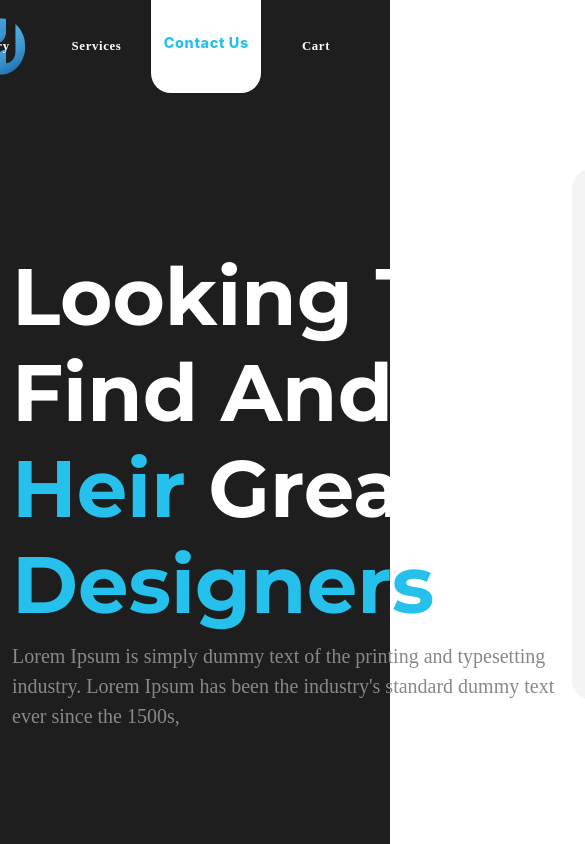
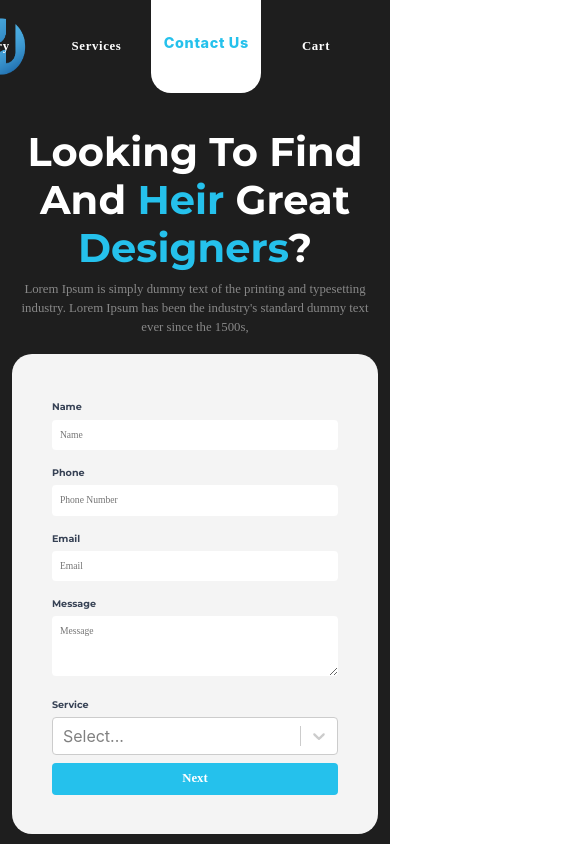
Before and after one commit to mineshpatel029/DezainaHub-WebV1, a React (Create React App) app: page /ContactUs in a window 390 px wide. Shown: the top 844 px of the page, 585 px wide, since content can reach past the window. Built offline with nearby package versions, Linux system fonts and the light colour scheme; a web font is replaced by a local one.

Commit message:
Contact US Page Mobile View Updated

```diff
--- a/src/Components/MainPages/ContactUsPage/ContactLandingSec/ContactLandingSec.css
+++ b/src/Components/MainPages/ContactUsPage/ContactLandingSec/ContactLandingSec.css
@@ -1,5 +1,5 @@
 .ContactLSMain {
-  height: 51.5rem;
+  height: 100vh;
   padding-top: 20vh;
   background-color: #1e1e1e;
   color: #ffffff;
@@ -65,4 +65,52 @@
   font-family: Martel Sans;
   font-weight: 800;
   border-radius: 0.25rem;
+}
+
+@media screen and (max-width: 900px) {
+  .ContactLSMain {
+    height: 51.5rem;
+    padding-top: 8rem;
+  }
+  .ContactLSMain .ContactLS {
+    display: flex;
+    flex-direction: column;
+  }
+  .ContactLSMain .ContactLS .ContactLS-Head {
+    margin-top: 0rem;
+    width: 100%;
+    text-align: center;
+  }
+  .ContactLSMain .ContactLS .ContactLS-Head .ContactLSHead-Heading {
+    font-size: 2.5rem;
+  }
+  .ContactLSMain .ContactLS .ContactLS-Head .ContactLSHead-Body {
+    font-size: 0.8rem;
+    width: 100%;
+  }
+  .ContactLSMain .ContactLS .ContactLS-FormContainer {
+    display: flex;
+    justify-content: center;
+    align-items: center;
+  }
+  .ContactLSMain .ContactLS .ContactLS-FormContainer .ContactLS-FormBox {
+    width: 25rem;
+    min-height: 30rem;
+    padding: 1rem 1.5rem;
+  }
+  .ContactLSMain .ContactLS .ContactLS-FormContainer .ContactLS-FormBox .ContactLS-Form {
+    gap: 0.5rem;
+  }
+  .ContactLSMain .ContactLS .ContactLS-FormContainer .ContactLS-FormBox .ContactLS-Form .ContactLSForm-Content .ContactLSForm-Label {
+    font-size: 0.6rem;
+  }
+  .ContactLSMain .ContactLS .ContactLS-FormContainer .ContactLS-FormBox .ContactLS-Form .ContactLSForm-Content .ContactLSForm-Input {
+    padding: 0.5rem;
+    width: 100%;
+    font-size: 0.6rem;
+  }
+  .ContactLSMain .ContactLS .ContactLS-FormContainer .ContactLS-FormBox .ContactLS-Form .ContactLSForm-Button {
+    height: 2rem;
+    font-size: 0.8rem;
+  }
 }/*# sourceMappingURL=ContactLandingSec.css.map */
--- a/src/Components/MainPages/ContactUsPage/ContactLandingSec/ContactLandingSec.scss
+++ b/src/Components/MainPages/ContactUsPage/ContactLandingSec/ContactLandingSec.scss
@@ -1,7 +1,7 @@
 @import "../../../GlobalComponents/GlobalStyles/GlobalStyles.scss";
 
 .ContactLSMain{
-    height: 51.5rem;
+    height: 100vh;
     padding-top: 20vh;
     background-color: $PrimaryColor;
     color: $SecondaryFontColor;
@@ -74,3 +74,55 @@
         }
     }
 }
+
+
+@media screen and (max-width: 900px){
+    .ContactLSMain{
+        height: 51.5rem;
+        padding-top: 8rem;
+        .ContactLS{
+            display: flex;
+            flex-direction: column;
+            .ContactLS-Head{
+                margin-top: 0rem;
+                width: 100%;
+                text-align: center;
+                .ContactLSHead-Heading{
+                    font-size: 2.5rem;
+                }
+                .ContactLSHead-Body{
+                    font-size: 0.8rem;
+                    width: 100%;
+                }
+            }
+            .ContactLS-FormContainer{
+                display: flex;
+                justify-content: center;
+                align-items: center;
+                .ContactLS-FormBox{
+                    width: 25rem;
+                    min-height: 30rem;
+                    padding: 1rem 1.5rem;
+                    .ContactLS-Form{
+                        gap: 0.5rem;
+                        .ContactLSForm-Content{
+                            .ContactLSForm-Label{
+                                font-size: 0.6rem;
+                            }
+                            .ContactLSForm-Input{
+                                padding: 0.5rem;
+                                width: 100%;
+                                font-size: 0.6rem;
+                            }
+                        }
+                        .ContactLSForm-Button{
+                            height: 2rem;
+                            font-size: 0.8rem;
+                        }
+                    }
+                }
+
+            }
+        }
+    }
+}
```
Also changed, not shown: 1 other file (tests, documents, lock files or other folders).
